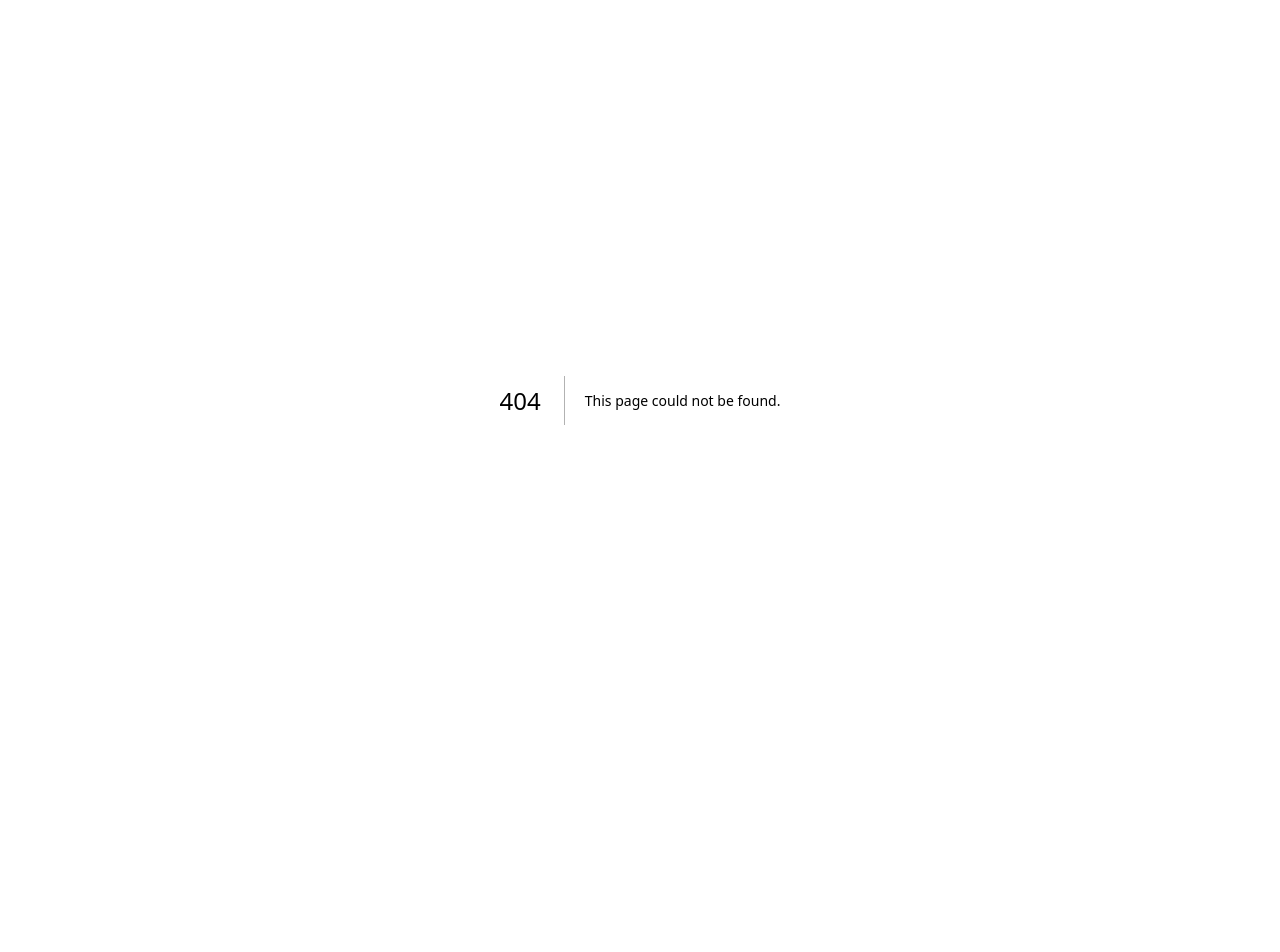
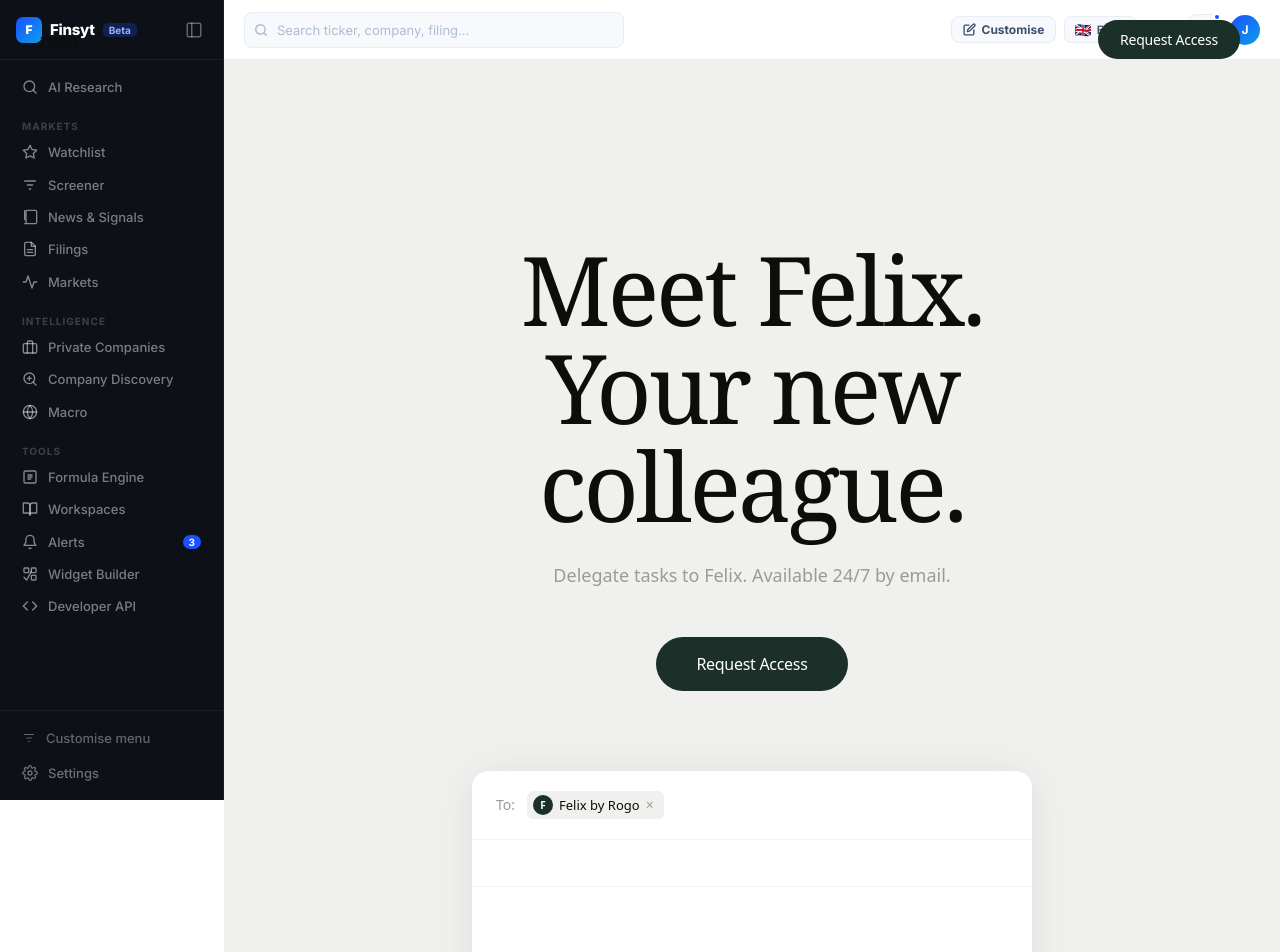
Before and after one commit to jaimedhenriques/finsyt, a Next.js app: page /app/clones/rogo-felix in a window 1280 px wide. Before the commit this address had no page. Shown: the top 952 px of the page. Before the commit the page ends 800 px from the top, so only its background shows below. Built offline with nearby package versions, Linux system fonts and the light colour scheme.

Commit message:
feat: add clone page - app/app/clones/rogo-felix/page.tsx

```diff
--- /dev/null
+++ b/app/app/clones/rogo-felix/page.tsx
@@ -0,0 +1,230 @@
+"use client";
+
+import { useState, useEffect } from "react";
+
+export default function RogoFelixClone() {
+  const [animStep, setAnimStep] = useState(0);
+  // 0 = empty email, 1 = email filled, 2 = files appear
+
+  useEffect(() => {
+    const t1 = setTimeout(() => setAnimStep(1), 800);
+    const t2 = setTimeout(() => setAnimStep(2), 2400);
+    const t3 = setTimeout(() => setAnimStep(0), 5000);
+    const loop = setInterval(() => {
+      setAnimStep(0);
+      setTimeout(() => setAnimStep(1), 800);
+      setTimeout(() => setAnimStep(2), 2400);
+    }, 5500);
+    return () => { clearTimeout(t1); clearTimeout(t2); clearTimeout(t3); clearInterval(loop); };
+  }, []);
+
+  return (
+    <div style={{
+      fontFamily: "'Georgia', 'Times New Roman', serif",
+      background: "#F0F0EE",
+      color: "#0D0D0B",
+      minHeight: "100vh",
+      margin: 0,
+      padding: 0,
+    }}>
+
+      {/* NAV */}
+      <nav style={{
+        position: "fixed",
+        top: 0,
+        left: 0,
+        right: 0,
+        zIndex: 100,
+        display: "flex",
+        justifyContent: "space-between",
+        alignItems: "center",
+        padding: "20px 40px",
+      }}>
+        <span style={{ fontSize: 18, fontWeight: 400, letterSpacing: "-0.5px", fontFamily: "'Georgia', serif" }}>rogo</span>
+        <button style={{
+          background: "#1A3028",
+          color: "#fff",
+          border: "none",
+          borderRadius: 9999,
+          padding: "10px 22px",
+          fontSize: 14,
+          fontWeight: 500,
+          fontFamily: "system-ui, sans-serif",
+          cursor: "pointer",
+          letterSpacing: "-0.2px",
+        }}>
+          Request Access
+        </button>
+      </nav>
+
+      {/* HERO */}
+      <section style={{
+        display: "flex",
+        flexDirection: "column",
+        alignItems: "center",
+        justifyContent: "center",
+        paddingTop: 180,
+        paddingBottom: 80,
+        textAlign: "center",
+        maxWidth: 800,
+        margin: "0 auto",
+        padding: "180px 40px 80px",
+      }}>
+        <h1 style={{
+          fontSize: "clamp(56px, 8vw, 96px)",
+          fontWeight: 400,
+          lineHeight: 1.02,
+          letterSpacing: "-3px",
+          margin: "0 0 28px",
+          fontFamily: "'Georgia', 'Playfair Display', serif",
+        }}>
+          Meet Felix.<br />
+          Your new colleague.
+        </h1>
+        <p style={{
+          fontSize: 18,
+          color: "#9B9B96",
+          fontFamily: "system-ui, -apple-system, sans-serif",
+          fontWeight: 400,
+          margin: "0 0 48px",
+          lineHeight: 1.5,
+        }}>
+          Delegate tasks to Felix. Available 24/7 by email.
+        </p>
+        <button style={{
+          background: "#1A3028",
+          color: "#fff",
+          border: "none",
+          borderRadius: 9999,
+          padding: "16px 40px",
+          fontSize: 16,
+          fontWeight: 500,
+          fontFamily: "system-ui, sans-serif",
+          cursor: "pointer",
+          letterSpacing: "-0.3px",
+        }}>
+          Request Access
+        </button>
+      </section>
+
+      {/* EMAIL DEMO */}
+      <section style={{
+        maxWidth: 640,
+        margin: "0 auto",
+        padding: "0 40px 120px",
+      }}>
+        {/* Email compose */}
+        <div style={{
+          background: "#fff",
+          borderRadius: 16,
+          boxShadow: "0 4px 40px rgba(0,0,0,0.08)",
+          overflow: "hidden",
+          marginBottom: 16,
+          transition: "opacity 0.4s",
+        }}>
+          {/* Email header */}
+          <div style={{ padding: "20px 24px", borderBottom: "1px solid #F3F3F1" }}>
+            <div style={{ display: "flex", alignItems: "center", gap: 8 }}>
+              <span style={{ fontSize: 14, color: "#9B9B96", fontFamily: "system-ui, sans-serif", marginRight: 4 }}>To:</span>
+              <div style={{ display: "flex", alignItems: "center", gap: 6, background: "#F0F0EE", borderRadius: 6, padding: "4px 10px 4px 6px" }}>
+                <div style={{ width: 20, height: 20, borderRadius: "50%", background: "#1A3028", display: "flex", alignItems: "center", justifyContent: "center" }}>
+                  <span style={{ color: "#fff", fontSize: 10, fontWeight: 700, fontFamily: "system-ui" }}>F</span>
+                </div>
+                <span style={{ fontSize: 13, fontFamily: "system-ui, sans-serif", fontWeight: 500 }}>Felix by Rogo</span>
+                <span style={{ color: "#9B9B96", fontSize: 14, cursor: "pointer", fontFamily: "system-ui" }}>×</span>
+              </div>
+            </div>
+          </div>
+          {/* Subject */}
+          <div style={{ padding: "12px 24px", borderBottom: "1px solid #F3F3F1" }}>
+            <span style={{ fontSize: 14, fontFamily: "system-ui, sans-serif", color: animStep >= 1 ? "#0D0D0B" : "transparent", transition: "color 0.4s ease" }}>
+              AAPL Deepdive
+            </span>
+          </div>
+          {/* Body */}
+          <div style={{ padding: "20px 24px", minHeight: 100 }}>
+            <p style={{ fontSize: 14, fontFamily: "system-ui, sans-serif", color: animStep >= 1 ? "#374151" : "transparent", lineHeight: 1.7, margin: 0, transition: "color 0.5s ease 0.1s" }}>
+              Hey Felix,<br /><br />
+              We got this product deepdive for Apple. Can you build us a presentation and operating model?
+            </p>
+          </div>
+        </div>
+
+        {/* Output files */}
+        <div style={{
+          opacity: animStep >= 2 ? 1 : 0,
+          transform: animStep >= 2 ? "translateY(0)" : "translateY(12px)",
+          transition: "opacity 0.5s ease, transform 0.5s ease",
+        }}>
+          {[
+            { icon: "🟥", name: "AAPL Discussion materials.pptx", type: "PPTX", size: "813KB" },
+            { icon: "🟩", name: "AAPL Operating Model.xlsx", type: "XLSX", size: "89KB" },
+          ].map((file, i) => (
+            <div key={i} style={{
+              background: "#fff",
+              borderRadius: 12,
+              padding: "16px 20px",
+              marginBottom: 10,
+              display: "flex",
+              alignItems: "center",
+              gap: 16,
+              boxShadow: "0 2px 16px rgba(0,0,0,0.05)",
+              opacity: animStep >= 2 ? 1 : 0,
+              transform: animStep >= 2 ? "translateY(0)" : "translateY(8px)",
+              transition: `opacity 0.4s ease ${i * 0.15}s, transform 0.4s ease ${i * 0.15}s`,
+            }}>
+              <div style={{ width: 44, height: 44, borderRadius: 8, background: file.type === "PPTX" ? "#FFF1F0" : "#F0FFF4", display: "flex", alignItems: "center", justifyContent: "center", fontSize: 20 }}>
+                {file.icon}
+              </div>
+              <div>
+                <p style={{ margin: 0, fontSize: 14, fontWeight: 500, fontFamily: "system-ui, sans-serif", color: "#0D0D0B" }}>{file.name}</p>
+                <p style={{ margin: 0, fontSize: 12, color: "#9B9B96", fontFamily: "system-ui, sans-serif" }}>
+                  {file.type} <span style={{ margin: "0 6px" }}>■</span> {file.size}
+                </p>
+              </div>
+            </div>
+          ))}
+        </div>
+      </section>
+
+      {/* FELIX WATERMARK SECTION */}
+      <section style={{
+        position: "relative",
+        padding: "80px 0 40px",
+        overflow: "hidden",
+        minHeight: 400,
+        display: "flex",
+        alignItems: "center",
+        justifyContent: "center",
+      }}>
+        <div style={{
+          fontSize: "clamp(140px, 22vw, 280px)",
+          fontWeight: 400,
+          fontFamily: "'Georgia', 'Playfair Display', serif",
+          letterSpacing: "-8px",
+          lineHeight: 1,
+          color: "transparent",
+          WebkitTextStroke: "2px #E8E8E5",
+          userSelect: "none",
+          textShadow: "4px 4px 12px rgba(0,0,0,0.04)",
+          whiteSpace: "nowrap",
+        }}>
+          Felix
+        </div>
+        <div style={{
+          position: "absolute",
+          bottom: 40,
+          right: 48,
+          fontSize: 14,
+          color: "#9B9B96",
+          fontFamily: "'Georgia', serif",
+          fontStyle: "italic",
+          letterSpacing: "-0.3px",
+        }}>
+          by Rogo
+        </div>
+      </section>
+
+    </div>
+  );
+}
```
